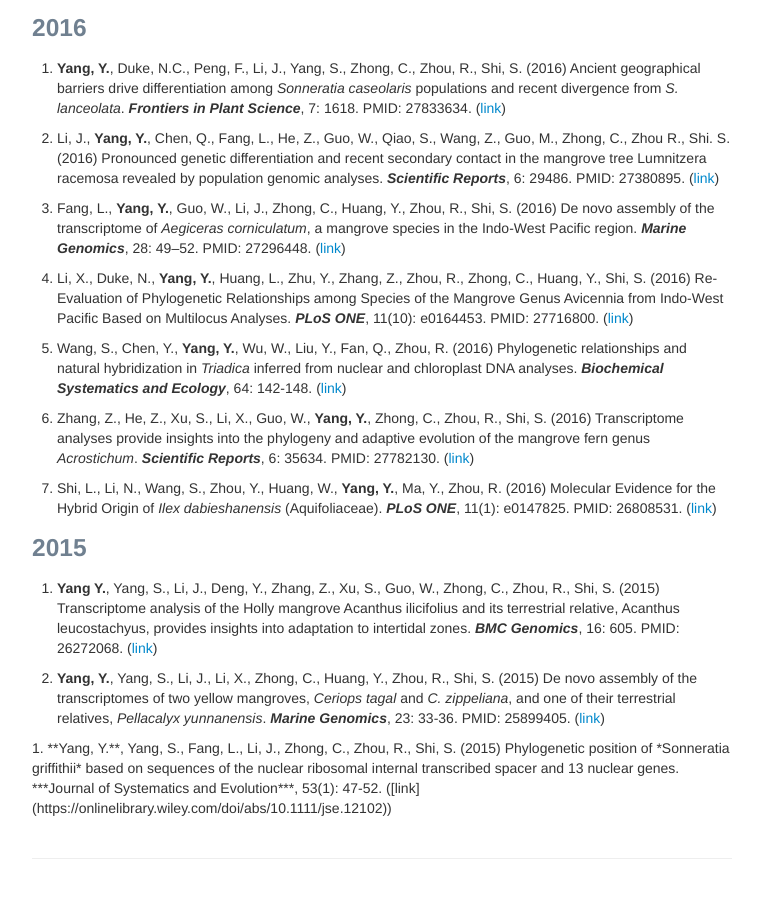
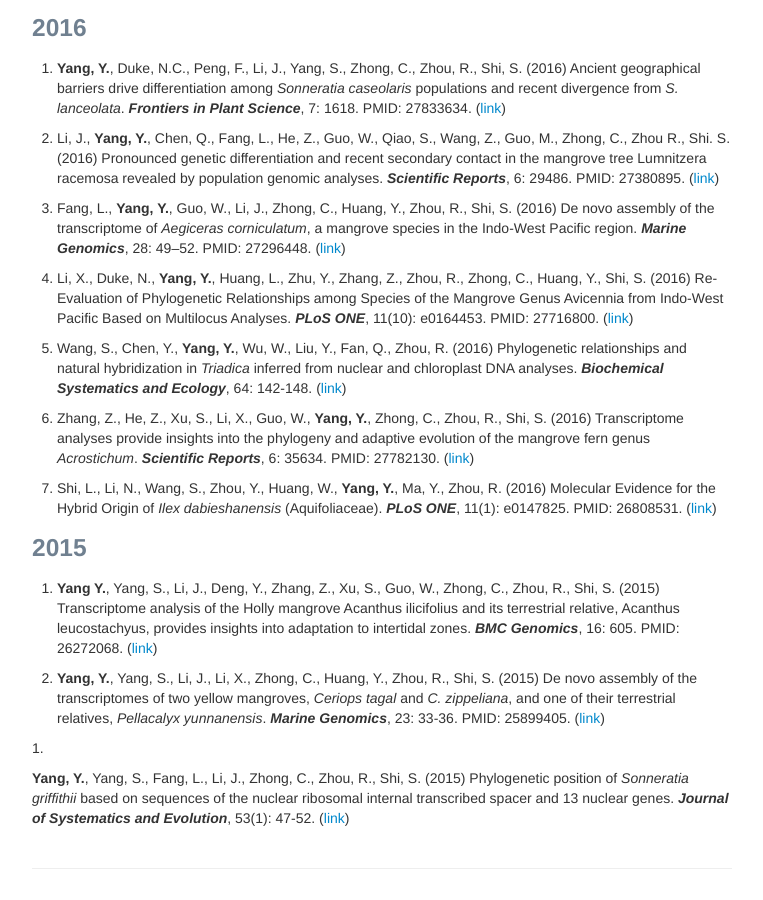
Before and after one commit to yycunc/yycunc.github.io, a Jekyll site: the page built from pages/pubs.md, in a window 1280 px wide and 900 px high, scrolled down 1666 px. Shown: the whole window, without its empty margins (258-1021 px from the left). Built offline with Jekyll 4.4.1, drawn with Linux system fonts in a browser that asks for light colours.

Commit message:
Update pubs.md

```diff
--- a/pages/pubs.md
+++ b/pages/pubs.md
@@ -82,4 +82,4 @@ title: Yuchen Yang's publications
 
 2. **Yang, Y.**, Yang, S., Li, J., Li, X., Zhong, C., Huang, Y., Zhou, R., Shi, S. (2015) De novo assembly of the transcriptomes of two yellow mangroves, *Ceriops tagal* and *C. zippeliana*, and one of their terrestrial relatives, *Pellacalyx yunnanensis*. ***Marine Genomics***, 23: 33-36. PMID: 25899405. ([link](https://www.sciencedirect.com/science/article/abs/pii/S1874778715000586))
 
-<p>1. **Yang, Y.**, Yang, S., Fang, L., Li, J., Zhong, C., Zhou, R., Shi, S. (2015) Phylogenetic position of *Sonneratia  griffithii* based on sequences of the nuclear ribosomal internal transcribed spacer and 13 nuclear genes. ***Journal of Systematics and Evolution***, 53(1): 47-52. ([link](https://onlinelibrary.wiley.com/doi/abs/10.1111/jse.12102))</p>
+<p>1.</p> **Yang, Y.**, Yang, S., Fang, L., Li, J., Zhong, C., Zhou, R., Shi, S. (2015) Phylogenetic position of *Sonneratia  griffithii* based on sequences of the nuclear ribosomal internal transcribed spacer and 13 nuclear genes. ***Journal of Systematics and Evolution***, 53(1): 47-52. ([link](https://onlinelibrary.wiley.com/doi/abs/10.1111/jse.12102))
```
